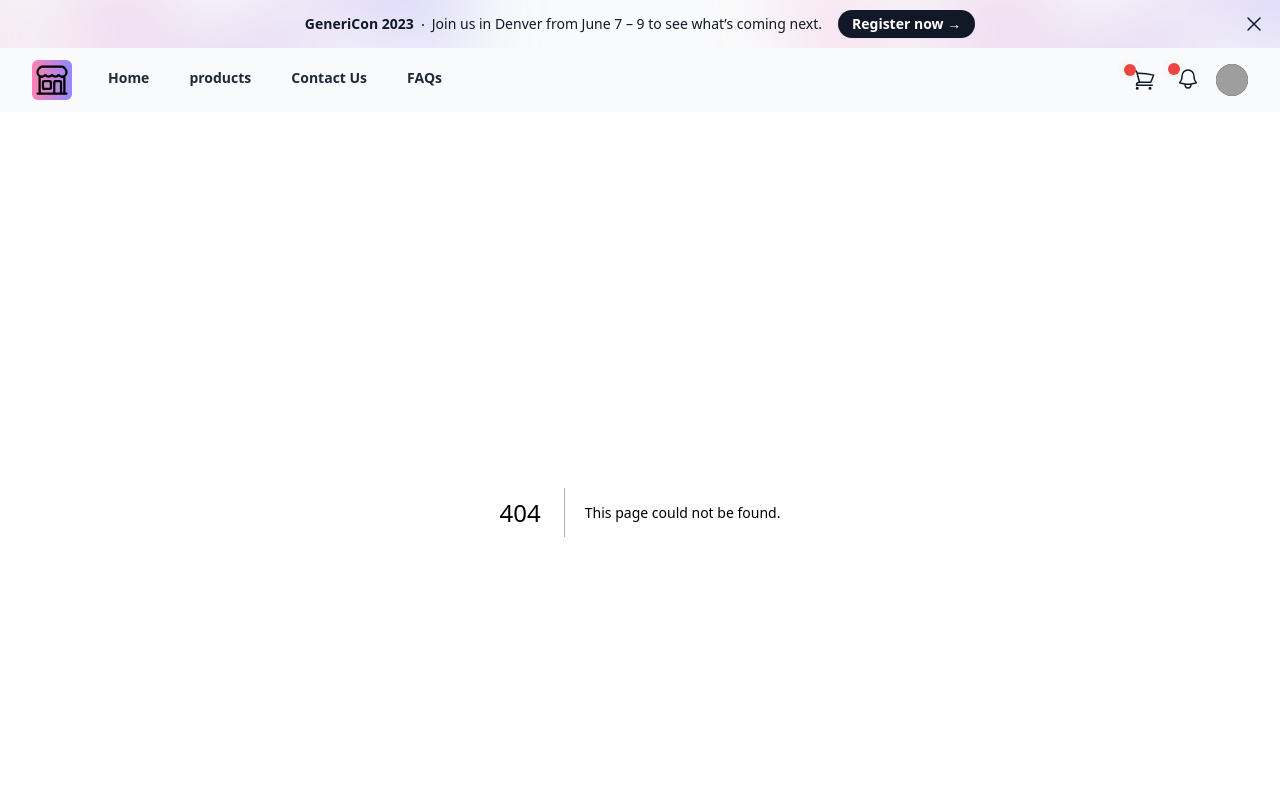
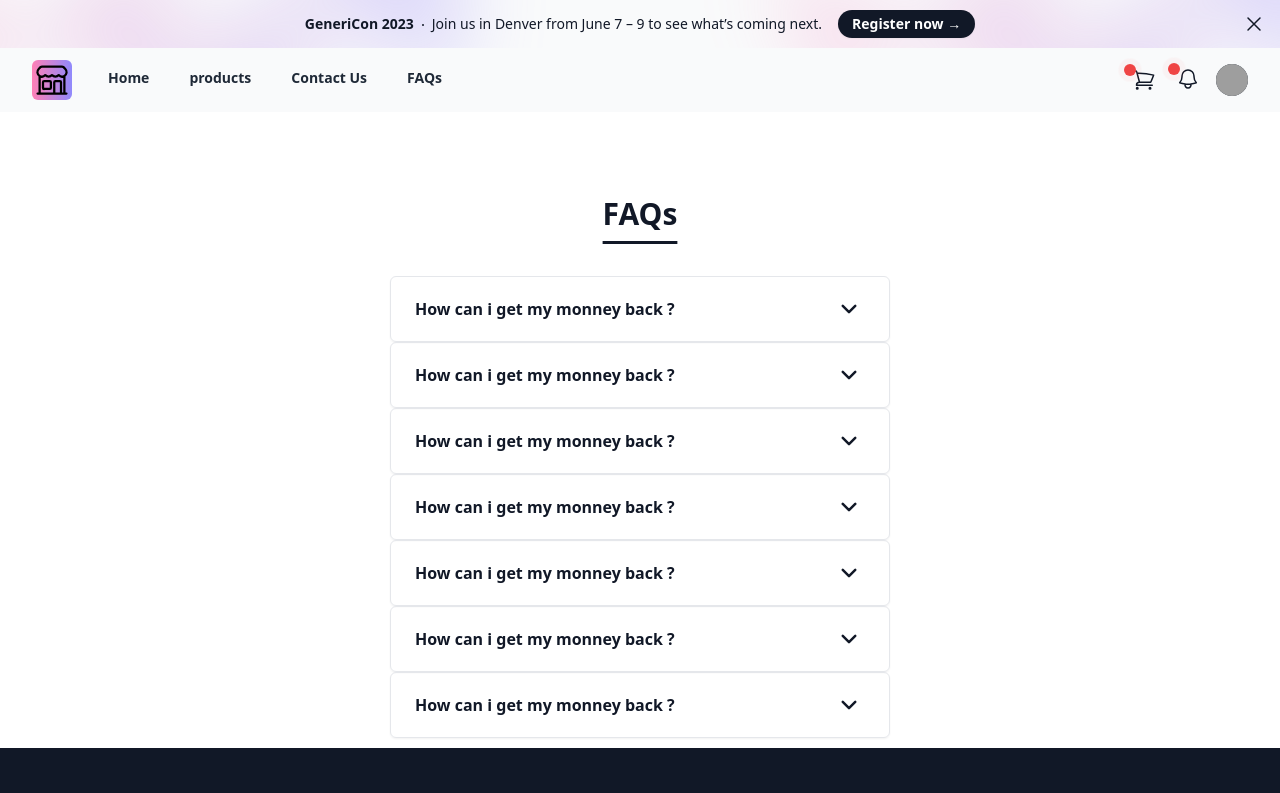
Before and after one commit to Comersify/multi-seller-store, a Next.js app: page /faqs in a window 1280 px wide. Before the commit this address had no page. Shown: the top 793 px of the page. Built offline with nearby package versions, Linux system fonts and the light colour scheme; grey boxes are pictures that could not be loaded.

Commit message:
add FAQs page :heavy_plus_sign:

```diff
--- /dev/null
+++ b/pages/faqs/index.js
@@ -0,0 +1,56 @@
+import { ArrowDownIcon, ArrowUpIcon } from "@/components/shared/Icons";
+import { Title } from "@/components/shared/Title";
+import Head from "next/head";
+import { useState } from "react";
+
+const Question = ({ question, id, action }) => {
+  return (
+    <div
+      onClick={() => action(id)}
+      style={{ transition: " 0.1s" }}
+      className={`cursor-pointer w-[500px] rounded-md ${
+        question == id && "mb-4"
+      } border border-gray-200 py-4 px-6 text-gray-900 shadow-sm`}
+    >
+      <div className="flex items-center justify-between">
+        <p className="text-md font-bold">How can i get my monney back ?</p>
+        <div className="p-[6px] hover:bg-gray-100 rounded-full">
+          {question != id ? <ArrowDownIcon /> : <ArrowUpIcon />}
+        </div>
+      </div>
+      <p
+        style={{ transition: " 0.2s" }}
+        className={`mt-4 ${question != id && "hidden"} transition-shadow`}
+      >
+        lorem ipsum dollar something otherwise help fin ooutfite{" "}
+      </p>
+    </div>
+  );
+};
+
+export default function FAQ() {
+  const [question, setQuestion] = useState(null);
+  const handleOpenQuestion = (id) => {
+    if (question == id) setQuestion(null);
+    else setQuestion(id);
+  };
+  return (
+    <>
+      <Head>
+        <title>FAQ</title>
+      </Head>
+      <main className="h-[70vh] flex flex-col items-center mt-16 justify-start">
+        <Title text={"FAQs"} />
+        <div className="mt-6">
+          <Question id={0} question={question} action={handleOpenQuestion} />
+          <Question id={1} question={question} action={handleOpenQuestion} />
+          <Question id={2} question={question} action={handleOpenQuestion} />
+          <Question id={3} question={question} action={handleOpenQuestion} />
+          <Question id={4} question={question} action={handleOpenQuestion} />
+          <Question id={5} question={question} action={handleOpenQuestion} />
+          <Question id={6} question={question} action={handleOpenQuestion} />
+        </div>
+      </main>
+    </>
+  );
+}
```
